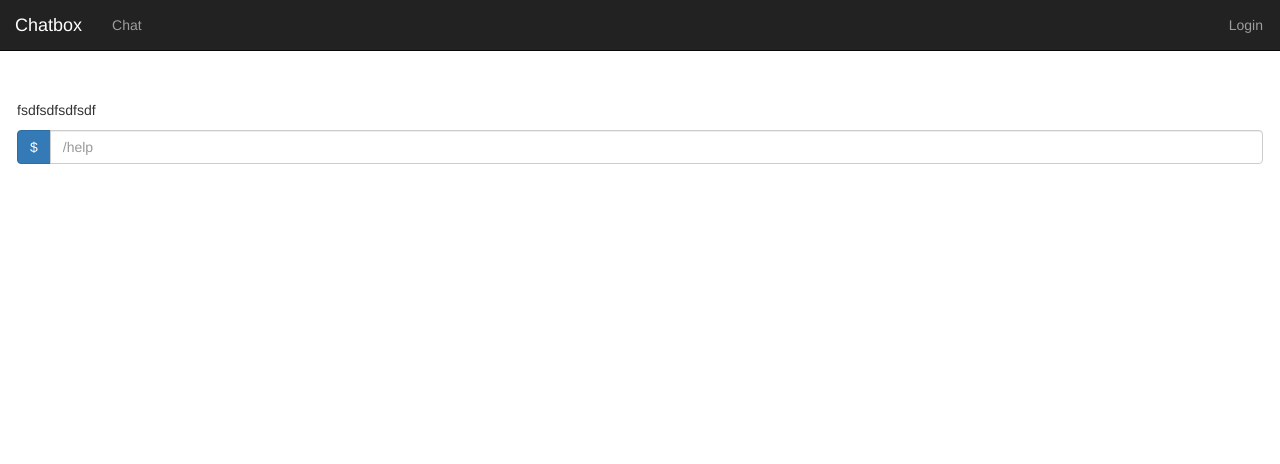
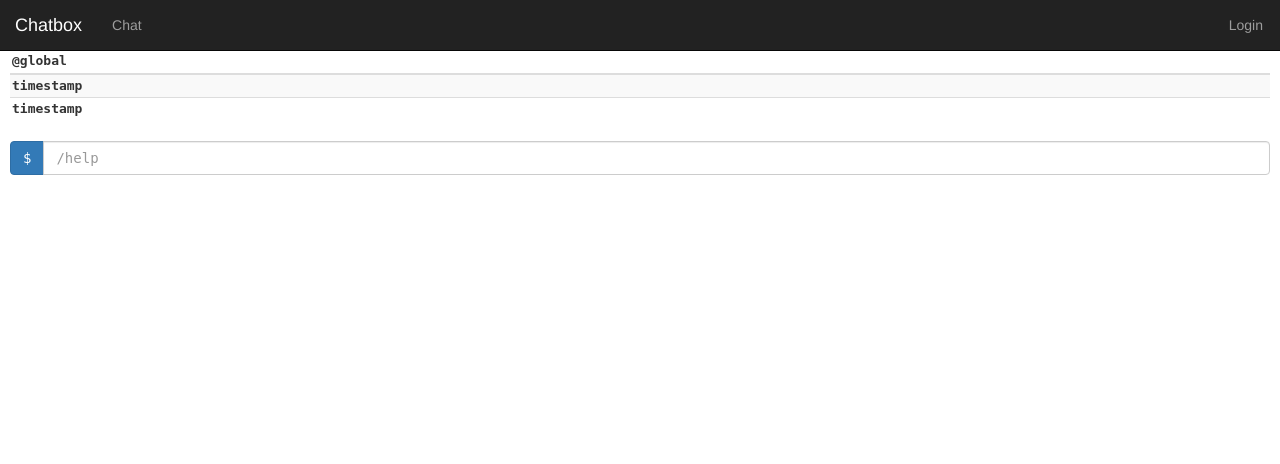
Before and after one commit to aidancrane/ChatBox, a Flask app: template templates/chat.html in a window 1280 px wide. Shown: the top 464 px of the page. Run offline with Flask 2, Linux system fonts and the light colour scheme; the template is opened without the code that fills it, so the values that code supplies are empty; some libraries are stand-ins or nearby versions.

Commit message:
began work on chat
began to add chat area

```diff
--- a/static/js/functions/chat.js
+++ b/static/js/functions/chat.js
@@ -1,6 +1,10 @@
 function input_recorded() {
   $('#submit-button').addClass("btn-primary").removeClass("btn-warning");
 }
+
+window.setInterval(function(){
+  Sijax.request('get_latest_messages');
+}, 5000);
 
 $(document).keypress(function(event){
 
--- a/static/stylesheets/styles.css
+++ b/static/stylesheets/styles.css
@@ -22,3 +22,22 @@
   padding-top: 20px;
   font-weight: 400;
 }
+.textarea {
+  word-wrap: normal;
+}
+.texttable {
+  font-family: monospace;
+  text-indent: inherit;
+}
+.table-extra-condensed > thead > tr > th,
+.table-extra-condensed > tbody > tr > th,
+.table-extra-condensed > tfoot > tr > th,
+.table-extra-condensed > thead > tr > td,
+.table-extra-condensed > tbody > tr > td,
+.table-extra-condensed > tfoot > tr > td {
+  padding: 2px !important;
+}
+.nav-light-padding {
+  padding: 5rem 1rem;
+  text-align: left;
+}
--- a/templates/chat.html
+++ b/templates/chat.html
@@ -7,8 +7,28 @@
 
 <body>
   {% include 'navbars/indexbar/indexbar.html' %}
-    <div class="navbar-padding-to-nearmid">
-        <p>fsdfsdfsdfsdf</p>
+  <div  class="texttable nav-light-padding">
+    <table class="table table-extra-condensed table-striped table-responsive">
+      <thead>
+        <tr>
+          <th>
+            @global
+          </th>
+        </tr>
+      </thead>
+      <tbody>
+        <tr>
+          <td id="viewfinder">
+            <b>timestamp</b>
+          </td>
+        </tr>
+        <tr>
+          <td>
+            <b>timestamp</b>
+          </td>
+        </tr>
+      </tbody>
+    </table>
     <div>
       <div class="input-group">
         <span class="input-group-btn">
--- a/webfunctions/chat/chat_section.py
+++ b/webfunctions/chat/chat_section.py
@@ -25,9 +25,12 @@
     if 'loggedIn' in session:
         def parse_input(obj_response, input):
             obj_response.script('input_recorded()')
+        def message_get(obj_response):
+            obj_response.html_append('#viewfinder', ' This is an example of appeneded text.')
         if g.sijax.is_sijax_request:
             # Sijax request detected - let Sijax handle it
             g.sijax.register_callback('take_input', parse_input)
+            g.sijax.register_callback('get_latest_messages', message_get)
             return g.sijax.process_request()
         return render_template('chat.html')
     else:
```
Also changed, not shown: dataController.py (+17 -1 lines). Lines whose indentation alone changed are shown as unchanged.
